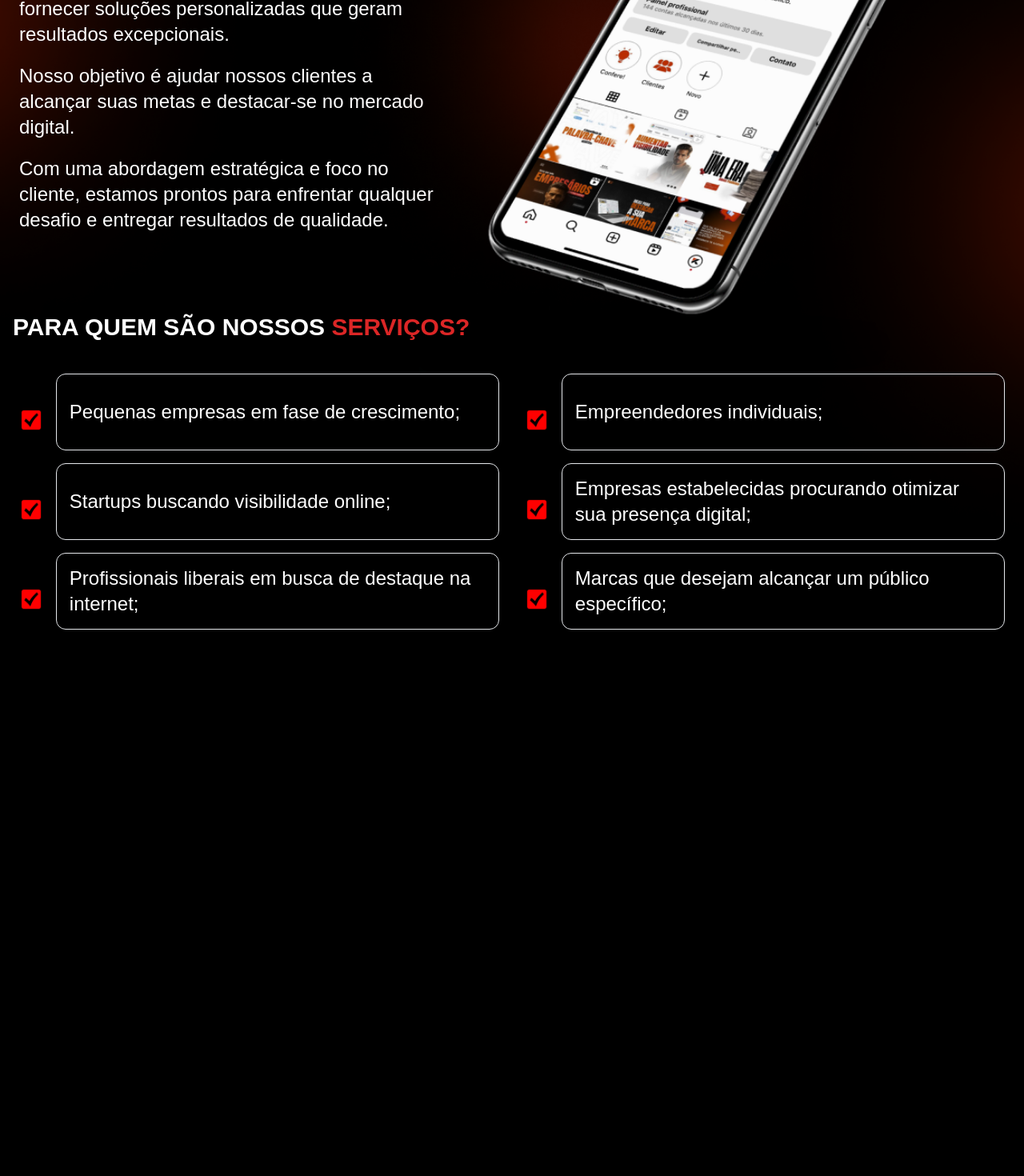
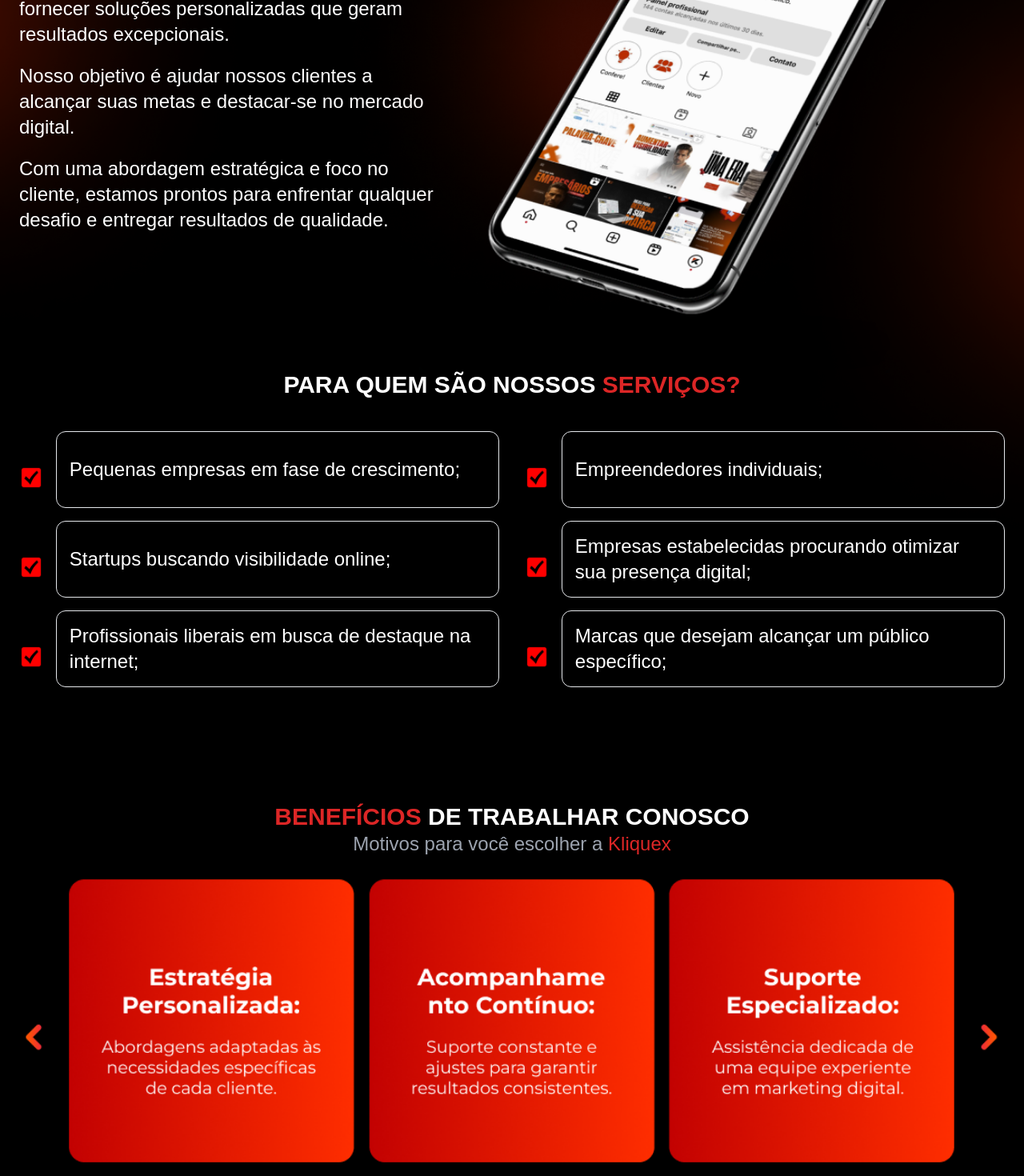
Before and after one commit to elielson-and/kliquex-landing-page, a Vue app: page / in a window 1280 px wide. Shown: the part 3150-4620 px from the top of the page at 80% size. Before the commit the page ends 3953 px from the top, so only its background shows below. Built offline with nearby package versions, Linux system fonts and the light colour scheme.

Commit message:
benefits

```diff
--- a/src/components/HeaderComponent.vue
+++ b/src/components/HeaderComponent.vue
@@ -137,9 +137,9 @@
         </main>
     </section>
 
-    <section class="w-full p-4 relative mt-10">
+    <section class="w-full p-4 relative mt-10 md:mt-28">
         <main class="w-full max-w-7xl mx-auto  relative text-white flex justify-center flex-col ">
-            <h1 class="text-3xl font-bold mb-10 text-center md:text-left">PARA QUEM SÃO NOSSOS <span
+            <h1 class="text-3xl font-bold mb-10 text-center">PARA QUEM SÃO NOSSOS <span
                     class="text-red-600">SERVIÇOS?</span></h1>
 
 
@@ -189,4 +189,17 @@
             </div>
         </main>
     </section>
+
+    <section class="w-full p-4 relative mt-10 md:mt-28">
+        <main class="w-full max-w-7xl mx-auto  relative text-white flex justify-center flex-col ">
+            <h1 class="text-3xl font-bold text-center"><span class="text-red-600">BENEFÍCIOS</span>
+                DE TRABALHAR CONOSCO
+            </h1>
+            <p class="text-center text-2xl text-gray-400">Motivos para você escolher a <span
+                    class="text-red-600">Kliquex</span></p>
+            <img src="@/assets/images/benefits.png" class="w-full mt-5" alt="kliquex">
+        </main>
+    </section>
+
+
 </template>
```
Also changed, not shown: src/assets/images/benefits.png (added).
